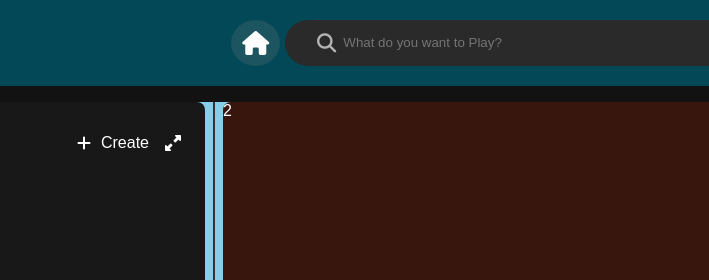
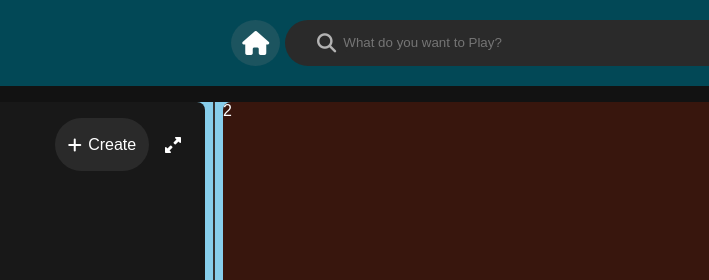
Before and after one commit to NavinKumar38/Spotify-Clone, a plain HTML site: page index.html in a window 1280 px wide. Shown: the top 280 px of the page, 163-872 px from the left. Drawn offline with Linux system fonts and the light colour scheme.

Commit message:
add pill-shaped, transition, light-colored background

```diff
--- a/style/styles.css
+++ b/style/styles.css
@@ -189,5 +189,15 @@ body {
 .create{
     display: flex;
     align-items: center;
-    gap: 10px;
+    gap: 0.4rem;
+
+    padding: 0.1rem 0.8rem;
+    background-color: #2a2a2a;
+    border-radius: 100px;
+    cursor: pointer;
+    transition: background 0.2s;
 }
+
+.create:hover {
+    background-color: #3b3b3b;
+}
```
